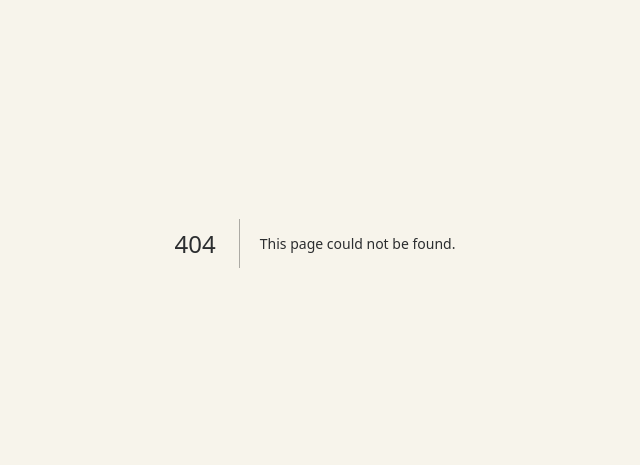
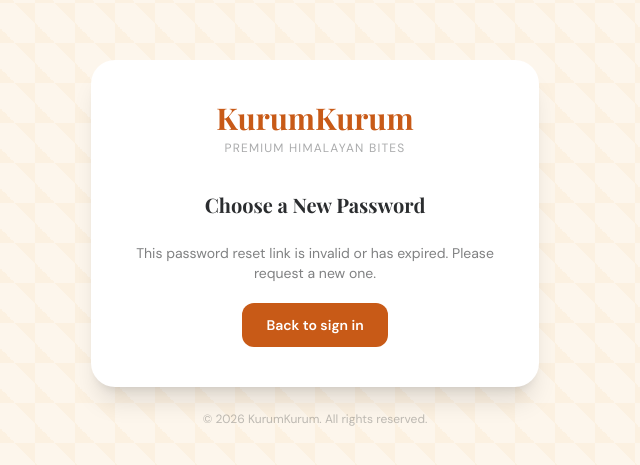
Before and after one commit to boyedandtoyed/KurumKurum-Website, a Next.js app: page /reset-password in a window 1280 px wide. Before the commit this address had no page. Shown: the part 157-622 px from the top of the page, without its empty margins (325-965 px from the left). Built offline with nearby package versions, Linux system fonts and the light colour scheme; no server answers.

Commit message:
feat: add forgot-password / reset flow to login

```diff
--- a/app/login/page.tsx
+++ b/app/login/page.tsx
@@ -9,6 +9,7 @@
 export default function LoginPage() {
   const router = useRouter();
   const [isRegister, setIsRegister] = useState(false);
+  const [isForgot, setIsForgot] = useState(false);
   const [email, setEmail] = useState("");
   const [password, setPassword] = useState("");
   const [confirmPassword, setConfirmPassword] = useState("");
@@ -35,6 +36,39 @@
     `${window.location.origin}/auth/callback?redirect=${encodeURIComponent(
       redirect
     )}`;
+
+  // Reset links land on /auth/callback (which exchanges the code for a
+  // session) and are then forwarded to the set-new-password page.
+  const resetCallbackUrl = () =>
+    `${window.location.origin}/auth/callback?redirect=${encodeURIComponent(
+      "/reset-password"
+    )}`;
+
+  const handleForgot = async (e: React.FormEvent) => {
+    e.preventDefault();
+    setError(null);
+    setMessage(null);
+    setLoading(true);
+
+    const supabase = createClient();
+    try {
+      const { error } = await supabase.auth.resetPasswordForEmail(email, {
+        redirectTo: resetCallbackUrl(),
+      });
+      if (error) {
+        setError(error.message);
+      } else {
+        setMessage(
+          "If an account exists for that email, we've sent a password reset " +
+            "link. Open it to choose a new password."
+        );
+      }
+    } catch {
+      setError("Something went wrong. Please try again.");
+    } finally {
+      setLoading(false);
+    }
+  };
 
   const handleSubmit = async (e: React.FormEvent) => {
     e.preventDefault();
@@ -109,8 +143,17 @@
 
   const switchMode = (register: boolean) => {
     setIsRegister(register);
+    setIsForgot(false);
     setError(null);
     setMessage(null);
+    setConfirmPassword("");
+  };
+
+  const showForgot = (forgot: boolean) => {
+    setIsForgot(forgot);
+    setError(null);
+    setMessage(null);
+    setPassword("");
     setConfirmPassword("");
   };
 
@@ -156,9 +199,15 @@
           </div>
 
           <h2 className="font-playfair text-xl font-bold text-charcoal text-center mb-6">
-            {isRegister ? "Create an Account" : "Welcome Back"}
+            {isForgot
+              ? "Reset Your Password"
+              : isRegister
+              ? "Create an Account"
+              : "Welcome Back"}
           </h2>
 
+          {!isForgot && (
+            <>
               {/* Google button */}
               <button
                 type="button"
@@ -194,6 +243,8 @@
                 <span className="text-xs text-charcoal/40 font-medium">or</span>
                 <div className="flex-1 h-px bg-charcoal/10" />
               </div>
+            </>
+          )}
 
           {/* Alerts */}
           {error && (
@@ -208,7 +259,16 @@
           )}
 
           {/* Form */}
-          <form onSubmit={handleSubmit} className="space-y-4">
+          <form
+            onSubmit={isForgot ? handleForgot : handleSubmit}
+            className="space-y-4"
+          >
+            {isForgot && (
+              <p className="text-sm text-charcoal/50 -mt-1">
+                Enter the email for your account and we&apos;ll send you a link
+                to set a new password.
+              </p>
+            )}
             {isRegister && (
               <div>
                 <label className="block text-xs font-semibold text-charcoal/60 uppercase tracking-wider mb-1.5">
@@ -239,10 +299,22 @@
               />
             </div>
 
+            {!isForgot && (
               <div>
-              <label className="block text-xs font-semibold text-charcoal/60 uppercase tracking-wider mb-1.5">
+                <div className="flex items-center justify-between mb-1.5">
+                  <label className="block text-xs font-semibold text-charcoal/60 uppercase tracking-wider">
                     Password
                   </label>
+                  {!isRegister && (
+                    <button
+                      type="button"
+                      onClick={() => showForgot(true)}
+                      className="text-xs font-semibold text-saffron hover:underline"
+                    >
+                      Forgot password?
+                    </button>
+                  )}
+                </div>
                 <div className="relative">
                   <input
                     type={showPassword ? "text" : "password"}
@@ -262,6 +334,7 @@
                   </button>
                 </div>
               </div>
+            )}
 
             {isRegister && (
               <div>
@@ -287,6 +360,8 @@
             >
               {loading
                 ? "Please wait…"
+                : isForgot
+                ? "Send Reset Link"
                 : isRegister
                 ? "Create Account"
                 : "Sign In"}
@@ -295,7 +370,17 @@
 
           {/* Toggle */}
           <p className="text-center text-sm text-charcoal/50 mt-5">
-            {isRegister ? (
+            {isForgot ? (
+              <>
+                Remembered it?{" "}
+                <button
+                  onClick={() => showForgot(false)}
+                  className="text-saffron font-semibold hover:underline"
+                >
+                  Back to sign in
+                </button>
+              </>
+            ) : isRegister ? (
               <>
                 Already have an account?{" "}
                 <button
--- /dev/null
+++ b/app/reset-password/page.tsx
@@ -0,0 +1,187 @@
+"use client";
+
+import { useState, useEffect } from "react";
+import Link from "next/link";
+import { useRouter } from "next/navigation";
+import { motion } from "framer-motion";
+import { createClient } from "@/lib/supabase/client";
+
+export default function ResetPasswordPage() {
+  const router = useRouter();
+  const [password, setPassword] = useState("");
+  const [confirmPassword, setConfirmPassword] = useState("");
+  const [showPassword, setShowPassword] = useState(false);
+  const [loading, setLoading] = useState(false);
+  const [checking, setChecking] = useState(true);
+  const [hasSession, setHasSession] = useState(false);
+  const [error, setError] = useState<string | null>(null);
+  const [message, setMessage] = useState<string | null>(null);
+
+  // The reset link routes through /auth/callback, which exchanges the code for
+  // a session. If we got here with a valid session, the user may set a new
+  // password; otherwise the link was invalid or expired.
+  useEffect(() => {
+    const supabase = createClient();
+    supabase.auth.getUser().then(({ data: { user } }) => {
+      setHasSession(!!user);
+      setChecking(false);
+    });
+  }, []);
+
+  const handleSubmit = async (e: React.FormEvent) => {
+    e.preventDefault();
+    setError(null);
+    setMessage(null);
+
+    if (password !== confirmPassword) {
+      setError("Passwords don't match. Please re-enter them.");
+      return;
+    }
+
+    setLoading(true);
+    const supabase = createClient();
+    try {
+      const { error } = await supabase.auth.updateUser({ password });
+      if (error) {
+        setError(error.message);
+      } else {
+        setMessage("Password updated! Redirecting you to sign in…");
+        await supabase.auth.signOut();
+        setTimeout(() => {
+          router.push("/login");
+        }, 1500);
+      }
+    } catch {
+      setError("Something went wrong. Please try again.");
+    } finally {
+      setLoading(false);
+    }
+  };
+
+  return (
+    <div
+      className="min-h-screen flex items-center justify-center px-4 py-12 relative overflow-hidden"
+      style={{ background: "#FDF6EC" }}
+    >
+      <div
+        className="absolute inset-0 opacity-5 pointer-events-none"
+        style={{
+          backgroundImage: `repeating-linear-gradient(
+            45deg,
+            #E8890C 25%,
+            transparent 25%,
+            transparent 75%,
+            #E8890C 75%,
+            #E8890C
+          )`,
+          backgroundSize: "40px 40px",
+        }}
+      />
+
+      <motion.div
+        initial={{ opacity: 0, y: 30 }}
+        animate={{ opacity: 1, y: 0 }}
+        transition={{ duration: 0.5 }}
+        className="relative z-10 w-full max-w-md"
+      >
+        <div className="bg-white rounded-3xl shadow-xl p-8 sm:p-10">
+          <div className="text-center mb-8">
+            <Link href="/" className="inline-block">
+              <h1 className="font-playfair text-3xl font-bold text-saffron mb-1">
+                KurumKurum
+              </h1>
+              <p className="text-xs text-charcoal/40 uppercase tracking-widest">
+                Premium Himalayan Bites
+              </p>
+            </Link>
+          </div>
+
+          <h2 className="font-playfair text-xl font-bold text-charcoal text-center mb-6">
+            Choose a New Password
+          </h2>
+
+          {error && (
+            <div className="mb-4 px-4 py-3 rounded-xl bg-red-50 border border-red-200 text-sm text-red-700">
+              {error}
+            </div>
+          )}
+          {message && (
+            <div className="mb-4 px-4 py-3 rounded-xl bg-green-50 border border-green-200 text-sm text-green-700">
+              {message}
+            </div>
+          )}
+
+          {checking ? (
+            <p className="text-center text-sm text-charcoal/40 py-4">Loading…</p>
+          ) : !hasSession ? (
+            <div className="text-center">
+              <p className="text-sm text-charcoal/60 mb-5">
+                This password reset link is invalid or has expired. Please
+                request a new one.
+              </p>
+              <Link
+                href="/login"
+                className="inline-block px-6 py-3 bg-saffron text-white font-semibold rounded-xl hover:bg-[#d07a0b] transition-colors text-sm"
+              >
+                Back to sign in
+              </Link>
+            </div>
+          ) : (
+            <form onSubmit={handleSubmit} className="space-y-4">
+              <div>
+                <label className="block text-xs font-semibold text-charcoal/60 uppercase tracking-wider mb-1.5">
+                  New Password
+                </label>
+                <div className="relative">
+                  <input
+                    type={showPassword ? "text" : "password"}
+                    value={password}
+                    onChange={(e) => setPassword(e.target.value)}
+                    required
+                    minLength={6}
+                    placeholder="••••••••"
+                    className="w-full px-4 py-3 pr-16 border border-charcoal/15 rounded-xl text-sm text-charcoal placeholder-charcoal/30 focus:outline-none focus:ring-2 focus:ring-saffron"
+                  />
+                  <button
+                    type="button"
+                    onClick={() => setShowPassword((v) => !v)}
+                    className="absolute inset-y-0 right-0 px-4 flex items-center text-xs font-semibold text-saffron hover:underline"
+                  >
+                    {showPassword ? "Hide" : "Show"}
+                  </button>
+                </div>
+              </div>
+
+              <div>
+                <label className="block text-xs font-semibold text-charcoal/60 uppercase tracking-wider mb-1.5">
+                  Confirm New Password
+                </label>
+                <input
+                  type={showPassword ? "text" : "password"}
+                  value={confirmPassword}
+                  onChange={(e) => setConfirmPassword(e.target.value)}
+                  required
+                  minLength={6}
+                  placeholder="••••••••"
+                  className="w-full px-4 py-3 border border-charcoal/15 rounded-xl text-sm text-charcoal placeholder-charcoal/30 focus:outline-none focus:ring-2 focus:ring-saffron"
+                />
+              </div>
+
+              <button
+                type="submit"
+                disabled={loading}
+                className="w-full py-3.5 bg-saffron text-white font-bold rounded-xl hover:bg-[#d07a0b] transition-colors mt-2 shadow-sm disabled:opacity-60 disabled:cursor-not-allowed"
+              >
+                {loading ? "Please wait…" : "Update Password"}
+              </button>
+            </form>
+          )}
+        </div>
+
+        <p className="text-center text-xs text-charcoal/30 mt-6">
+          &copy; {new Date().getFullYear()} KurumKurum. All rights reserved.
+        </p>
+      </motion.div>
+    </div>
+  );
+}
```
Lines whose indentation alone changed are shown as unchanged.
